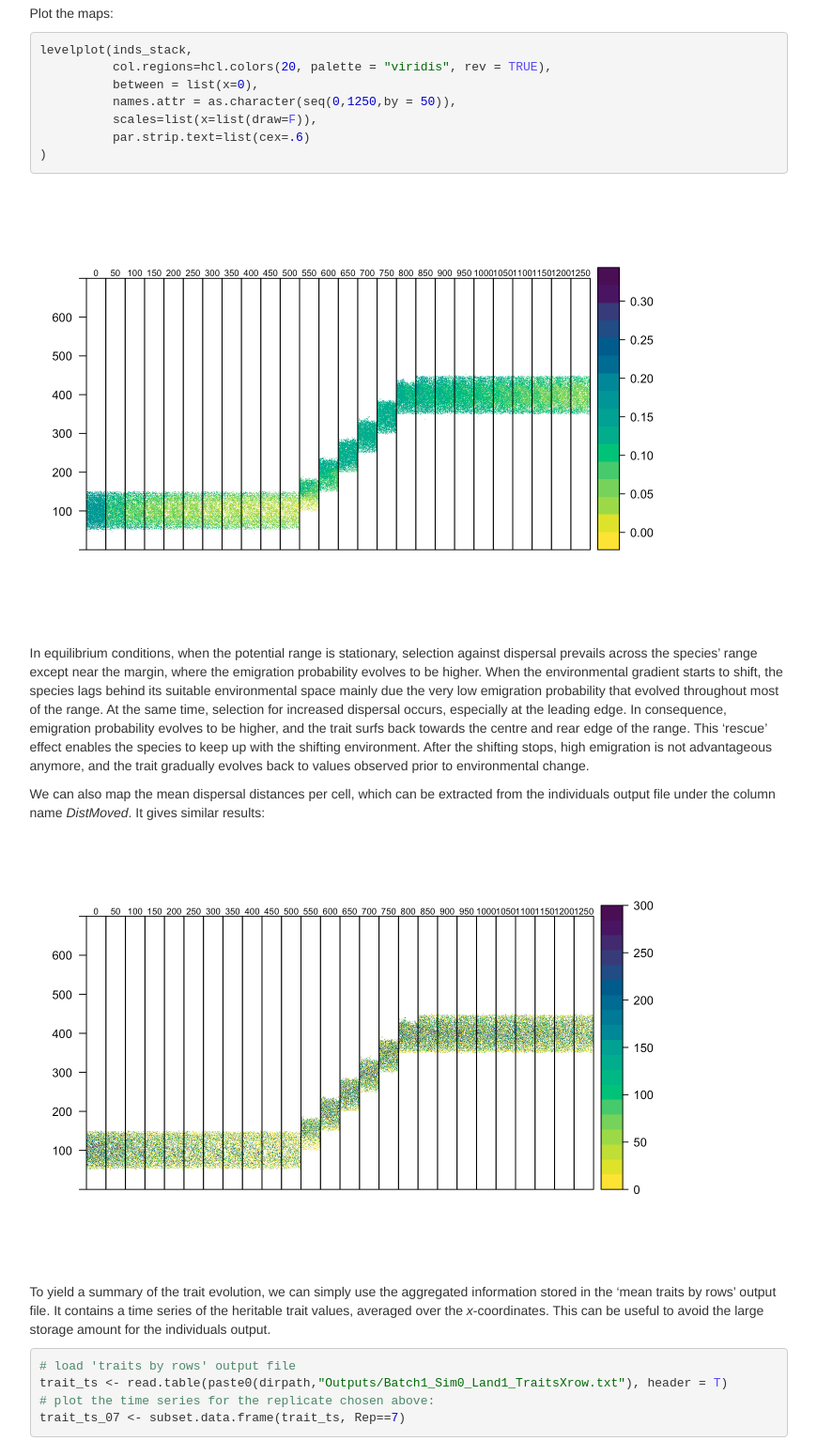
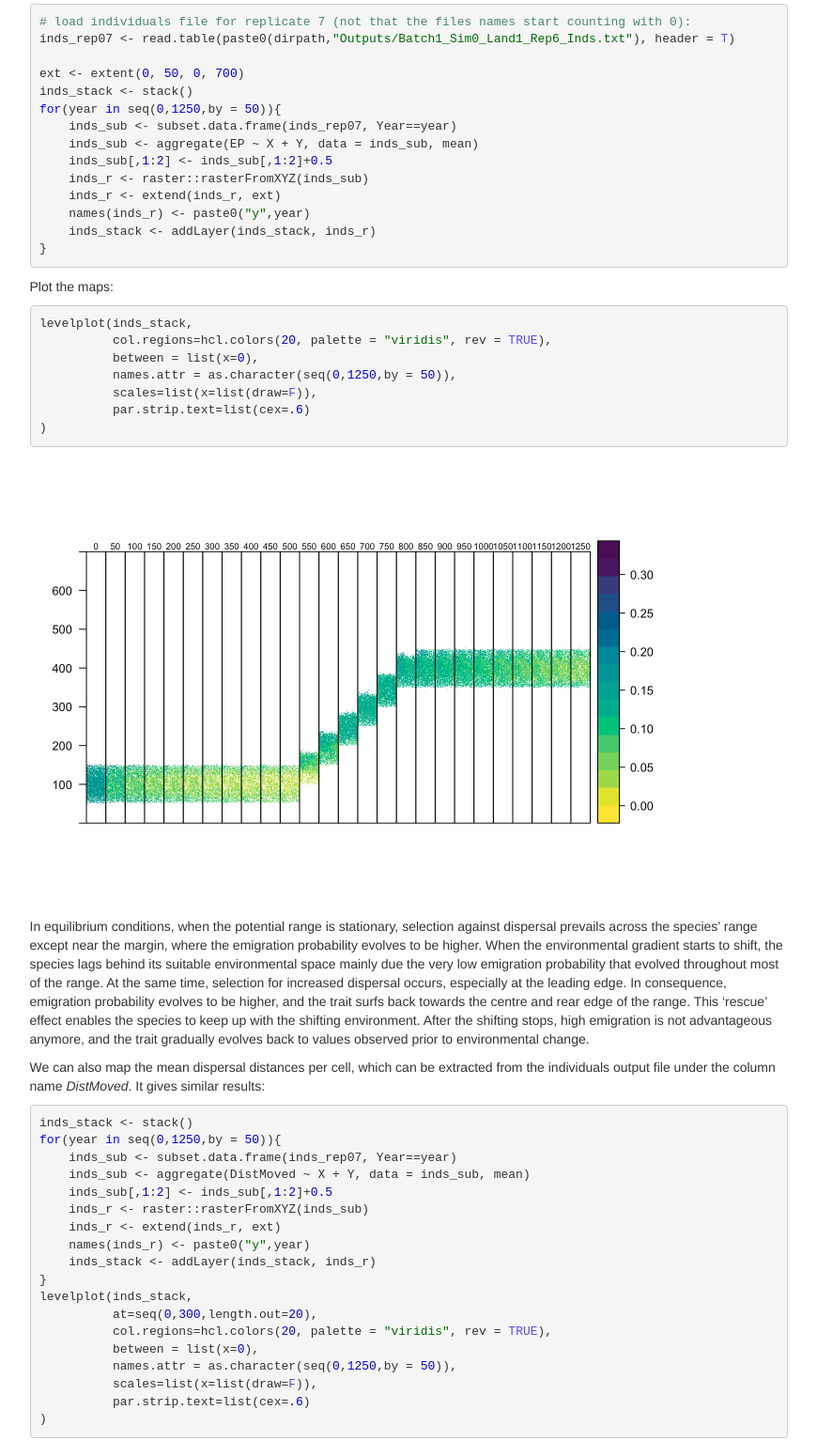
Before and after one commit to RangeShifter/RangeshiftR-tutorials, a plain HTML site: page tutorial_3.html in a window 1280 px wide. Shown: the part 4984-6518 px from the top of the page at 94% size, without its empty margins (346-1216 px from the left). Drawn offline with nearby package versions, Linux system fonts and the light colour scheme; some packages are replaced by stand-ins of ours.

Commit message:
update code boxes tutorial 3

```diff
--- a/tutorial_3.html
+++ b/tutorial_3.html
@@ -1,11 +1,10 @@
 <!DOCTYPE html>
 
-<html xmlns="http://www.w3.org/1999/xhtml">
+<html>
 
 <head>
 
 <meta charset="utf-8" />
-<meta http-equiv="Content-Type" content="text/html; charset=utf-8" />
 <meta name="generator" content="pandoc" />
 <meta http-equiv="X-UA-Compatible" content="IE=EDGE" />
 
@@ -89,7 +88,6 @@ code {
 }
 img {
   max-width:100%;
-  height: auto;
 }
 .tabbed-pane {
   padding-top: 12px;
@@ -238,6 +236,7 @@ $(document).ready(function () {
   border: none;
   display: inline-block;
   border-radius: 4px;
+  background-color: transparent;
 }
 
 .tabset-dropdown > .nav-tabs.nav-tabs-open > li {
@@ -266,6 +265,12 @@ $(document).ready(function () {
 }
 }
 
+@media print {
+.toc-content {
+  /* see https://github.com/w3c/csswg-drafts/issues/4434 */
+  float: right;
+}
+}
 
 .toc-content {
   padding-left: 30px;
@@ -579,6 +584,20 @@ plotOccupancy(s, dirpath,rep=F, sd=T)</code></pre>
 <p>In order to analyse the evolution of heritable traits - in this case the emigration probability - we need to process the <em>individuals</em> output. It contains information about the position and trait values (among other things) of all individuals at specified time intervals. Since this can amount to quite large amounts of data, a separate output file is generated for each replicate.</p>
 <p>Like demonstrated in <span class="citation">(Bocedi et al. 2014)</span>, we will create a time series of maps showing the mean trait value in each cell. For simplicity, we focus on a single replicate only, although it is straightforward to calculate the trait average over all replicates.</p>
 <p>Let’s read the data file and turn it into a raster stack. The values of the emigration probability trait are listed in the column named <em>EP</em>:</p>
+<pre class="r"><code># load individuals file for replicate 7 (not that the files names start counting with 0):
+inds_rep07 &lt;- read.table(paste0(dirpath,&quot;Outputs/Batch1_Sim0_Land1_Rep6_Inds.txt&quot;), header = T)
+
+ext &lt;- extent(0, 50, 0, 700)
+inds_stack &lt;- stack()
+for(year in seq(0,1250,by = 50)){
+    inds_sub &lt;- subset.data.frame(inds_rep07, Year==year)
+    inds_sub &lt;- aggregate(EP ~ X + Y, data = inds_sub, mean)
+    inds_sub[,1:2] &lt;- inds_sub[,1:2]+0.5
+    inds_r &lt;- raster::rasterFromXYZ(inds_sub)
+    inds_r &lt;- extend(inds_r, ext)
+    names(inds_r) &lt;- paste0(&quot;y&quot;,year)
+    inds_stack &lt;- addLayer(inds_stack, inds_r)
+}</code></pre>
 <p>Plot the maps:</p>
 <pre class="r"><code>levelplot(inds_stack,
           col.regions=hcl.colors(20, palette = &quot;viridis&quot;, rev = TRUE),
@@ -589,7 +608,26 @@ plotOccupancy(s, dirpath,rep=F, sd=T)</code></pre>
 )</code></pre>
 <p><img src="tutorial_3_files/figure-html/unnamed-chunk-14-1.png" width="672" /></p>
 <p>In equilibrium conditions, when the potential range is stationary, selection against dispersal prevails across the species’ range except near the margin, where the emigration probability evolves to be higher. When the environmental gradient starts to shift, the species lags behind its suitable environmental space mainly due the very low emigration probability that evolved throughout most of the range. At the same time, selection for increased dispersal occurs, especially at the leading edge. In consequence, emigration probability evolves to be higher, and the trait surfs back towards the centre and rear edge of the range. This ‘rescue’ effect enables the species to keep up with the shifting environment. After the shifting stops, high emigration is not advantageous anymore, and the trait gradually evolves back to values observed prior to environmental change.</p>
-<p>We can also map the mean dispersal distances per cell, which can be extracted from the individuals output file under the column name <em>DistMoved</em>. It gives similar results: <img src="tutorial_3_files/figure-html/unnamed-chunk-15-1.png" width="672" /></p>
+<p>We can also map the mean dispersal distances per cell, which can be extracted from the individuals output file under the column name <em>DistMoved</em>. It gives similar results:</p>
+<pre class="r"><code>inds_stack &lt;- stack()
+for(year in seq(0,1250,by = 50)){
+    inds_sub &lt;- subset.data.frame(inds_rep07, Year==year)
+    inds_sub &lt;- aggregate(DistMoved ~ X + Y, data = inds_sub, mean)
+    inds_sub[,1:2] &lt;- inds_sub[,1:2]+0.5
+    inds_r &lt;- raster::rasterFromXYZ(inds_sub)
+    inds_r &lt;- extend(inds_r, ext)
+    names(inds_r) &lt;- paste0(&quot;y&quot;,year)
+    inds_stack &lt;- addLayer(inds_stack, inds_r)
+}
+levelplot(inds_stack,
+          at=seq(0,300,length.out=20),
+          col.regions=hcl.colors(20, palette = &quot;viridis&quot;, rev = TRUE),
+          between = list(x=0),
+          names.attr = as.character(seq(0,1250,by = 50)),
+          scales=list(x=list(draw=F)),
+          par.strip.text=list(cex=.6)
+)</code></pre>
+<p><img src="tutorial_3_files/figure-html/unnamed-chunk-15-1.png" width="672" /></p>
 <p>To yield a summary of the trait evolution, we can simply use the aggregated information stored in the ‘mean traits by rows’ output file. It contains a time series of the heritable trait values, averaged over the <em>x</em>-coordinates. This can be useful to avoid the large storage amount for the individuals output.</p>
 <pre class="r"><code># load &#39;traits by rows&#39; output file
 trait_ts &lt;- read.table(paste0(dirpath,&quot;Outputs/Batch1_Sim0_Land1_TraitsXrow.txt&quot;), header = T)
```
